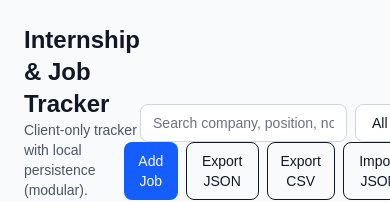
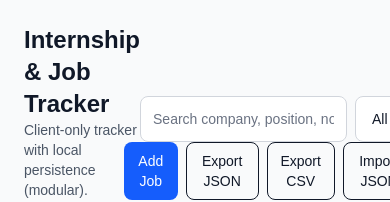
Before and after one commit to tah-6/uofg-job-tracker, a Next.js app: page / in a window 390 px wide. Shown: the top 202 px of the page. Built offline with nearby package versions, Linux system fonts and the light colour scheme.

Commit message:
mobile tweaker

```diff
--- a/src/components/tracker/UofGJobTracker.tsx
+++ b/src/components/tracker/UofGJobTracker.tsx
@@ -66,7 +66,7 @@ export default function UofGJobTracker() {
                     value={query}
                     onChange={(e: React.ChangeEvent<HTMLInputElement>) => setQuery(e.target.value)}
                     placeholder="Search company, position, notes"
-                    className="rounded-lg border border-gray-300 bg-white px-3 py-2 text-sm
+                    className="rounded-lg border border-gray-300 bg-white px-3 py-3 text-sm
                               text-gray-900 placeholder-gray-500
                               focus:outline-none focus:ring-2 focus:ring-blue-400
                               dark:bg-slate-800 dark:border-slate-700
@@ -136,6 +136,7 @@ export default function UofGJobTracker() {
             />
             </div>
 
+
   <div className="flex gap-2 flex-nowrap">
 
             <button
```
